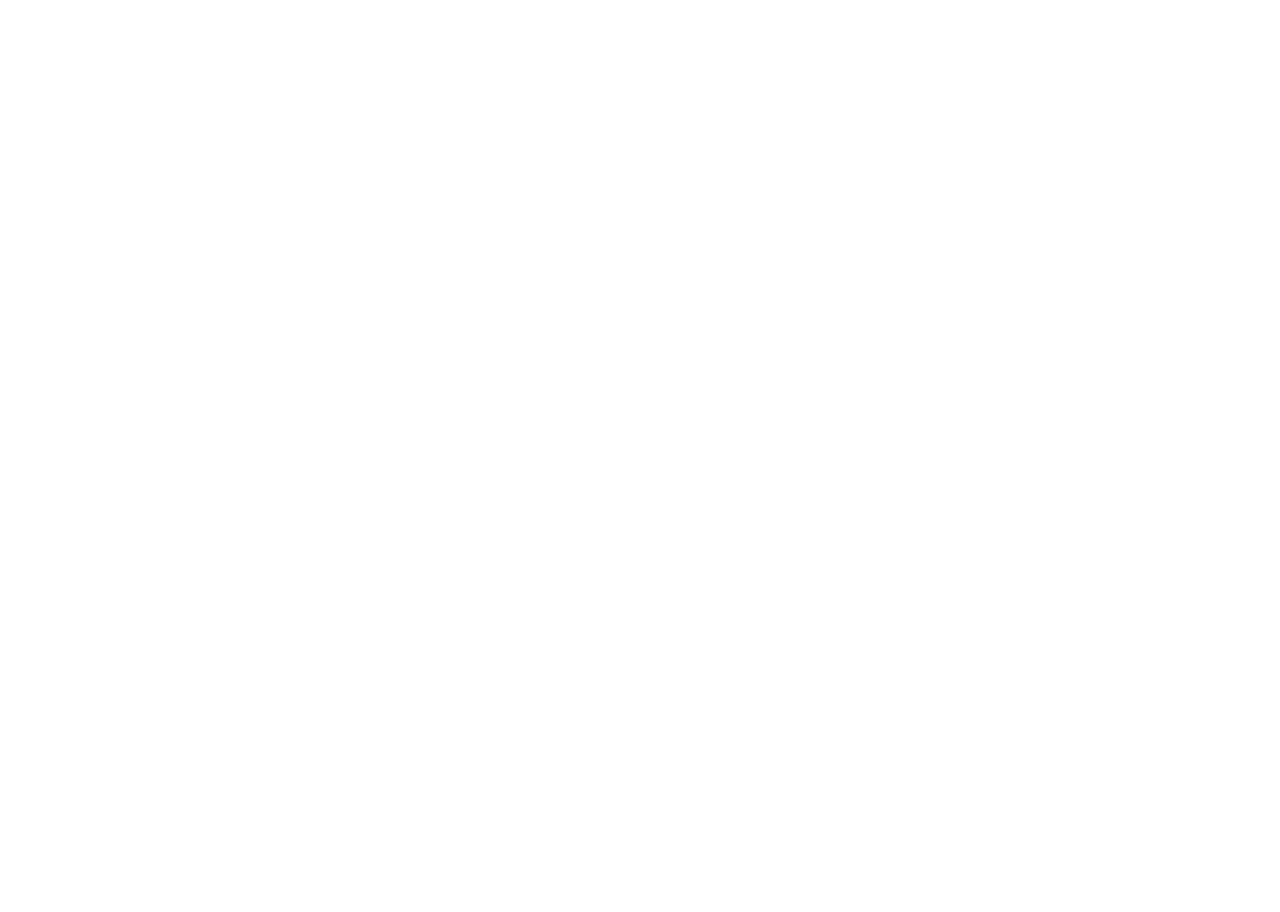
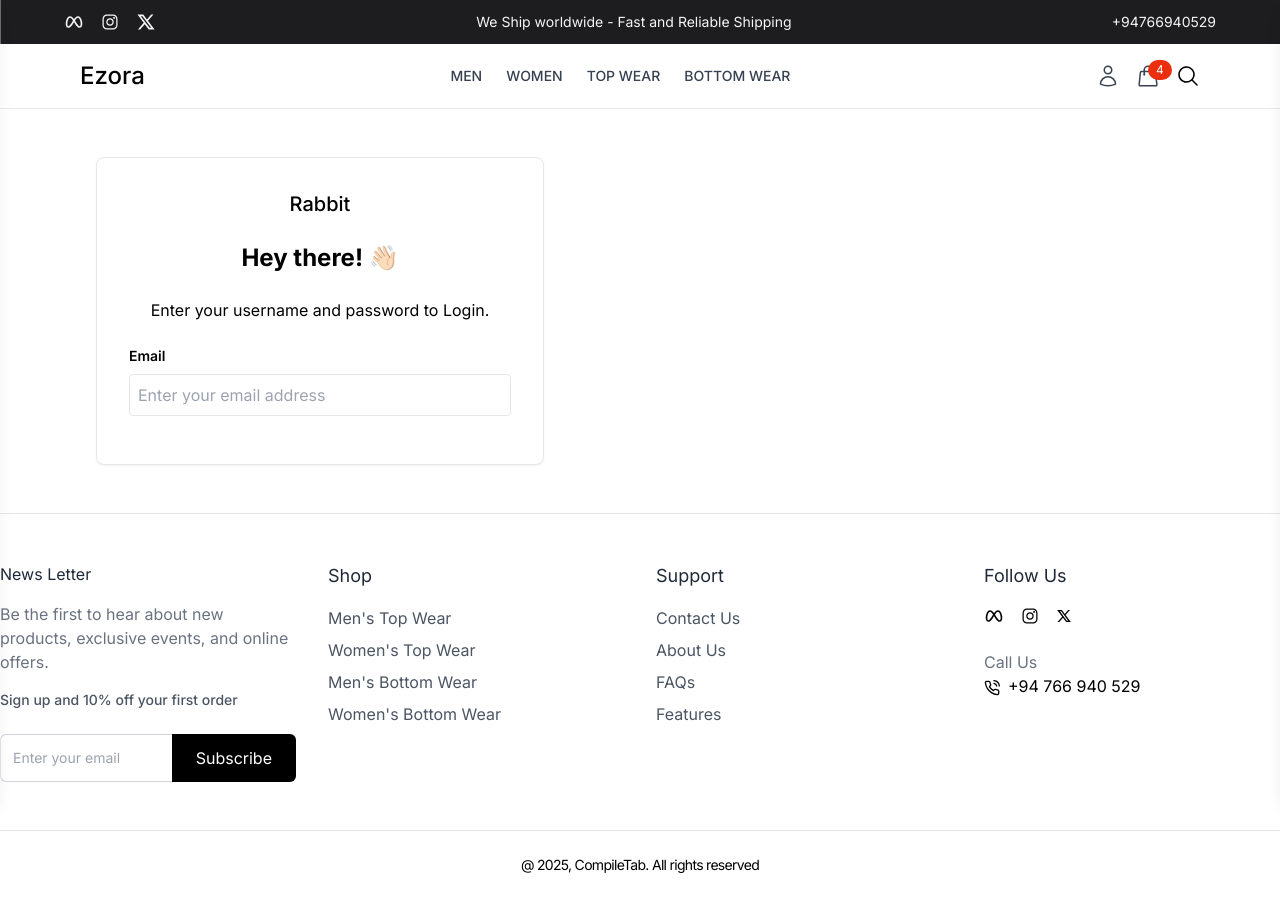
Before and after one commit to Tasheen2002/E-Commerce-MERN, a React (Vite) app in the folder frontend/: page /login in a window 1280 px wide. Before the commit this address had no page. Shown: the top 912 px of the page. Before the commit the page ends 800 px from the top, so only its background shows below. Built offline with nearby package versions, Linux system fonts and the light colour scheme; a web font is replaced by a local one.

Commit message:
created email text field

```diff
--- a/frontend/src/App.jsx
+++ b/frontend/src/App.jsx
@@ -3,6 +3,7 @@
 import UserLayout from "./components/Layout/UserLayout";
 import Home from "./pages/Home";
 import { Toaster } from "sonner";
+import Login from "./pages/Login";
 
 const App = () => {
   return (
@@ -13,6 +14,7 @@
       <Routes>
         <Route path="/" element={<UserLayout />}>
           <Route index element={<Home />}></Route>
+          <Route path="/login" element={<Login/>}></Route>
         </Route>
       </Routes>
     </BrowserRouter>
--- /dev/null
+++ b/frontend/src/pages/Login.jsx
@@ -0,0 +1,34 @@
+import React from "react";
+import { useState } from "react";
+
+const Login = () => {
+  const [email, setEmail] = useState("");
+  const [password, setPassword] = useState("");
+  return (
+    <div className="flex">
+      <div className="w-full md:w-1/2 flex flex-col justify-center items-center p-8 md:p-12">
+        <form className="w-full max-w-md bg-white p-8 rounded-lg border shadow-sm">
+          <div className="flex justify-center mb-6">
+            <h2 className="text-xl font-medium">Rabbit</h2>
+          </div>
+          <h2 className="text-2xl font-bold text-center mb-6">Hey there! 👋🏻</h2>
+          <p className="text-center mb-6">
+            Enter your username and password to Login.
+          </p>
+          <div className="mb-4">
+            <label className="block text-sm font-semibold mb-2">Email</label>
+            <input
+              type="email"
+              value={email}
+              onChange={(e) => setEmail(e.target.value)}
+              className="w-full p-2 border rounded"
+              placeholder="Enter your email address"
+            />
+          </div>
+        </form>
+      </div>
+    </div>
+  );
+};
+
+export default Login;
```
